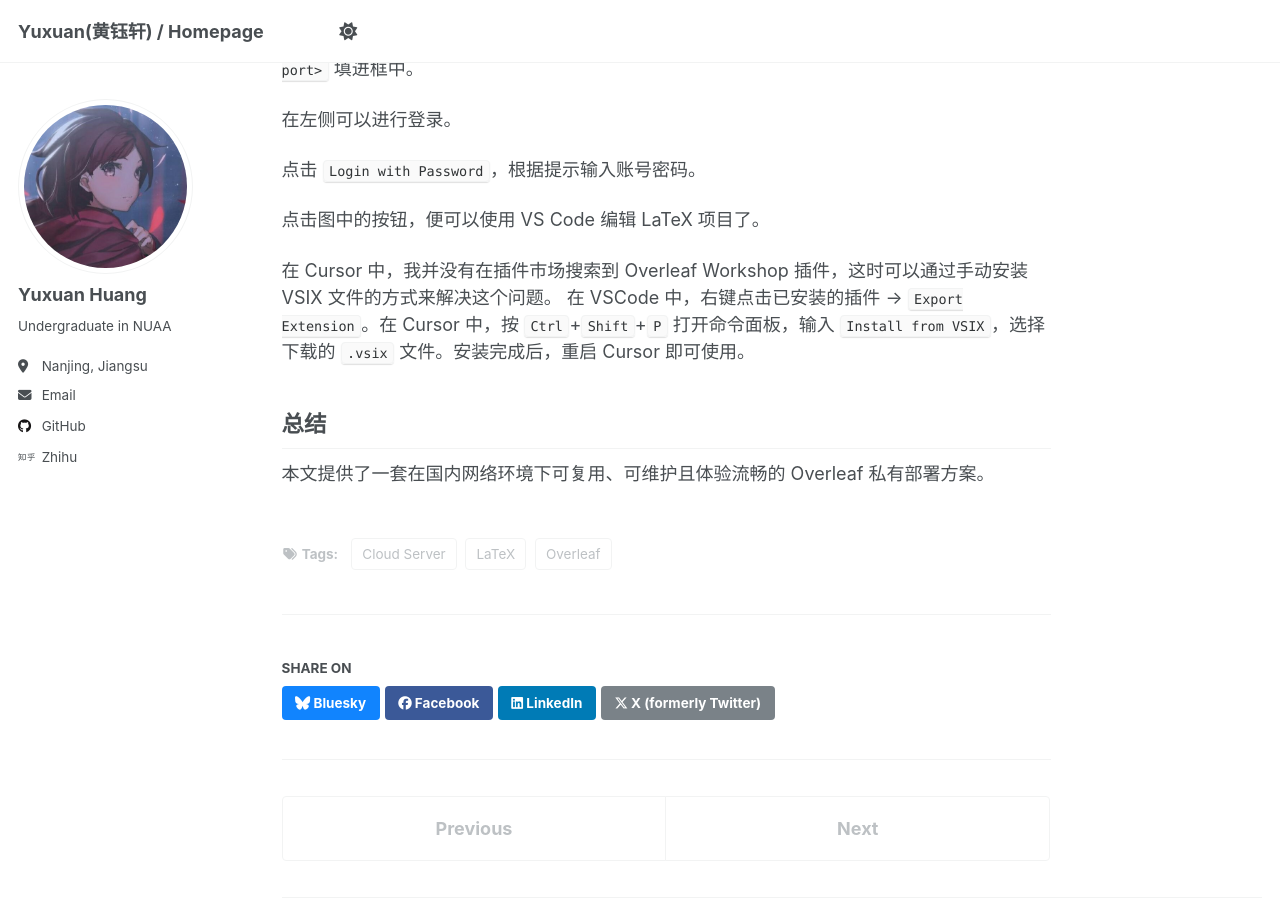
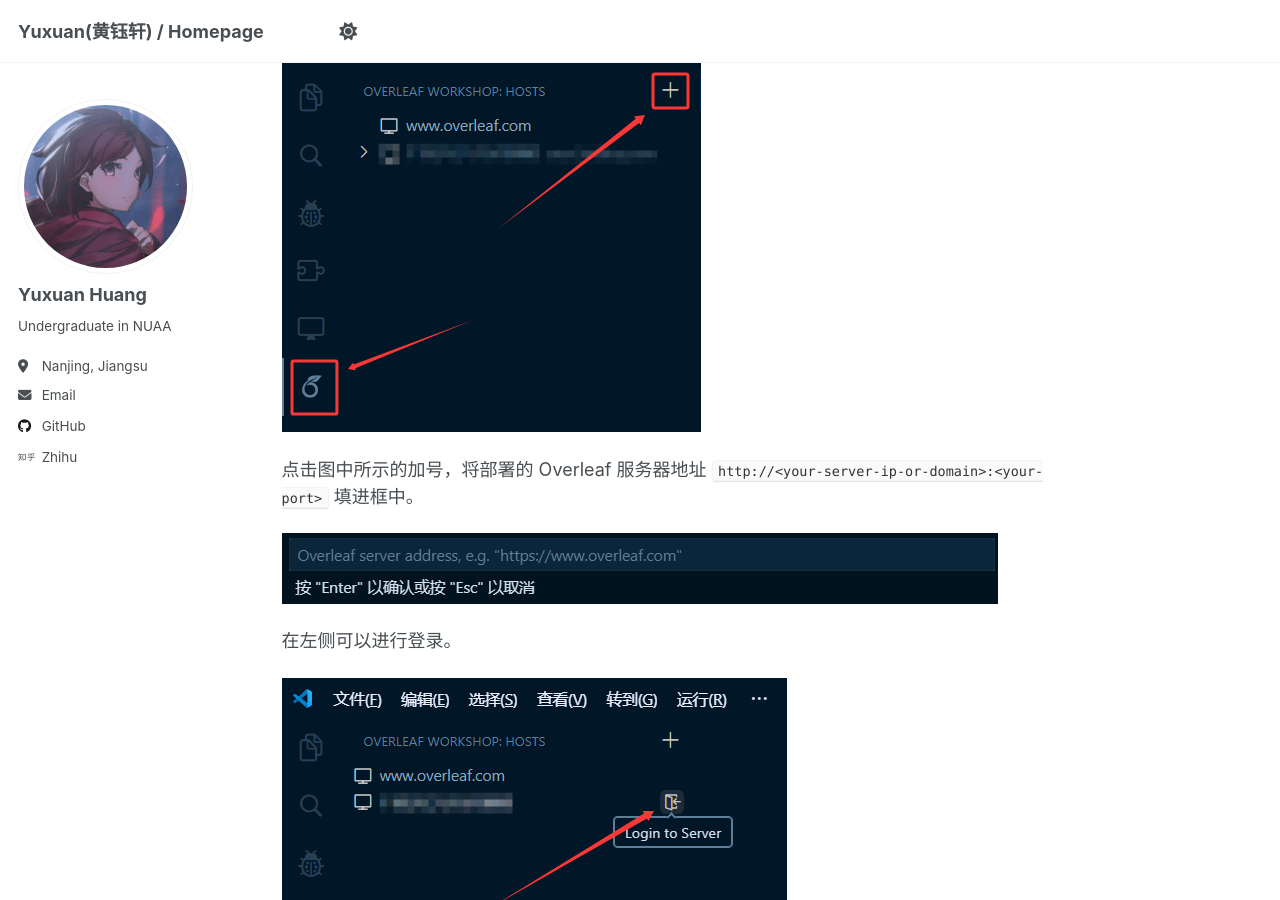
Before and after one commit to Cresc3nt/Cresc3nt.github.io, a Jekyll site: the page built from _posts/2025-09-12-overleaf-server.md, in a window 1280 px wide and 900 px high, scrolled down 8635 px. Built offline with Jekyll 4.4.1, drawn with Linux system fonts in a browser that asks for light colours; a script that is not in the unit is left out; some of the changed text lies outside the part shown.

Commit message:
Update 2025-09-12-overleaf-server.md

```diff
--- a/_posts/2025-09-12-overleaf-server.md
+++ b/_posts/2025-09-12-overleaf-server.md
@@ -284,15 +284,28 @@
 
 安装成功后，可以在左侧导航栏看到 Overleaf 的 logo。
 
+![Overleaf 插件](/images/overleaf-server/overleaf-plungin.png)
+
 点击图中所示的加号，将部署的 Overleaf 服务器地址 `http://<your-server-ip-or-domain>:<your-port>` 填进框中。
+
+![输入 Overleaf 服务器地址](/images/overleaf-server/input-url.png)
 
 在左侧可以进行登录。
 
+![登录账户](/images/overleaf-server/sign-in.png)
+
 点击 `Login with Password`，根据提示输入账号密码。
+
+![输入账号密码](/images/overleaf-server/input-password.png)
 
 点击图中的按钮，便可以使用 VS Code 编辑 LaTeX 项目了。
 
+![打开项目](/images/overleaf-server/open-project.png)
+
+![编辑项目](/images/overleaf-server/edit-project.png)
+
 在 Cursor 中，我并没有在插件市场搜索到 Overleaf Workshop 插件，这时可以通过手动安装 VSIX 文件的方式来解决这个问题。
+
 在 VSCode 中，右键点击已安装的插件 → `Export Extension`。在 Cursor 中，按 `Ctrl`+`Shift`+`P` 打开命令面板，输入 `Install from VSIX`，选择下载的 `.vsix` 文件。安装完成后，重启 Cursor 即可使用。
 
 ## 总结
```
